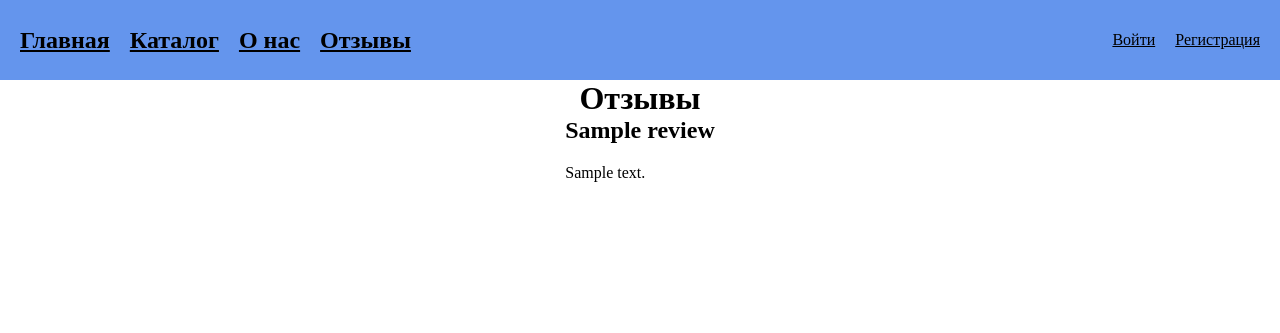
After one commit to frol1k3/django, a Django app: page /products/review/ in a window 1280 px wide. The commit adds this page. Shown: the top 333 px of the page. Run offline with Django 5.2, Linux system fonts and the light colour scheme; tables that the repository leaves empty hold one stand-in row (values such as "Sample post").

Commit message:
создал страницу с отзывами

```diff
--- a/products/admin.py
+++ b/products/admin.py
@@ -1,5 +1,7 @@
 from django.contrib import admin
-from products.models import Author, Book
+from products.models import *
 
 admin.site.register(Book)
 admin.site.register(Author)
+admin.site.register(Review)
+admin.site.register(User)
--- a/products/urls.py
+++ b/products/urls.py
@@ -6,5 +6,6 @@ urlpatterns = [
     path("", IndexListView.as_view(), name="index"),
     path("catalog/", catalog, name="catalog"),
     path("all-authors/", api_get_all_authors, name="api_all_authors"),
-    path("info/", info, name="info")
+    path("info/", info, name="info"),
+    path("review/", review, name="review"),
 ]
--- a/products/views.py
+++ b/products/views.py
@@ -1,5 +1,5 @@
 from django.shortcuts import render
-from products.models import Book, Author
+from products.models import *
 from django.views.generic import ListView
 from django.http import HttpRequest, JsonResponse
 
@@ -30,3 +30,11 @@ def api_get_all_authors(req):
 
 def info(req):
     return render(req, "info.html")
+
+def review(req):
+    user = req.GET.get("user")
+    if (user):
+        reviews = Review.objects.filter(reviews=review)
+    else:
+        reviews = Review.objects.all()
+    return render(req, "review.html", {"reviews": reviews})
--- a/static/style.css
+++ b/static/style.css
@@ -77,3 +77,12 @@ a{
     gap: 20px;
     margin: 20px;
 }
+
+.message-card{
+    height: 170px;
+    overflow-y: scroll;
+}
+
+.name-card{
+    margin-bottom: 20px;
+}
--- a/templates/base.html
+++ b/templates/base.html
@@ -12,6 +12,7 @@
             <a href="{% url 'index' %}"><h1>Главная</h1></a>
             <a href="{% url 'catalog' %}"><h1>Каталог</h1></a>
             <a href="{% url 'info' %}"><h1>О нас</h1></a>
+            <a href="{% url 'review' %}"><h1>Отзывы</h1></a>
         </nav>
 
         <div class="auth">
--- /dev/null
+++ b/templates/review.html
@@ -0,0 +1,13 @@
+{% extends "base.html" %}
+
+{% block main %}
+    <h1>Отзывы</h1>
+    <div class="wrap-review">
+        {% for review in reviews %}
+            <div class="card-review">
+                <h2 class="name-card">{{ review.name }}</h2>
+                <p class="message-card">{{ review.message }}</p>
+            </div>
+        {% endfor %}
+    </div>
+{% endblock main %}
```
Also changed, not shown: products/migrations/0002_review_alter_author_options_alter_book_options_user.py (added).
